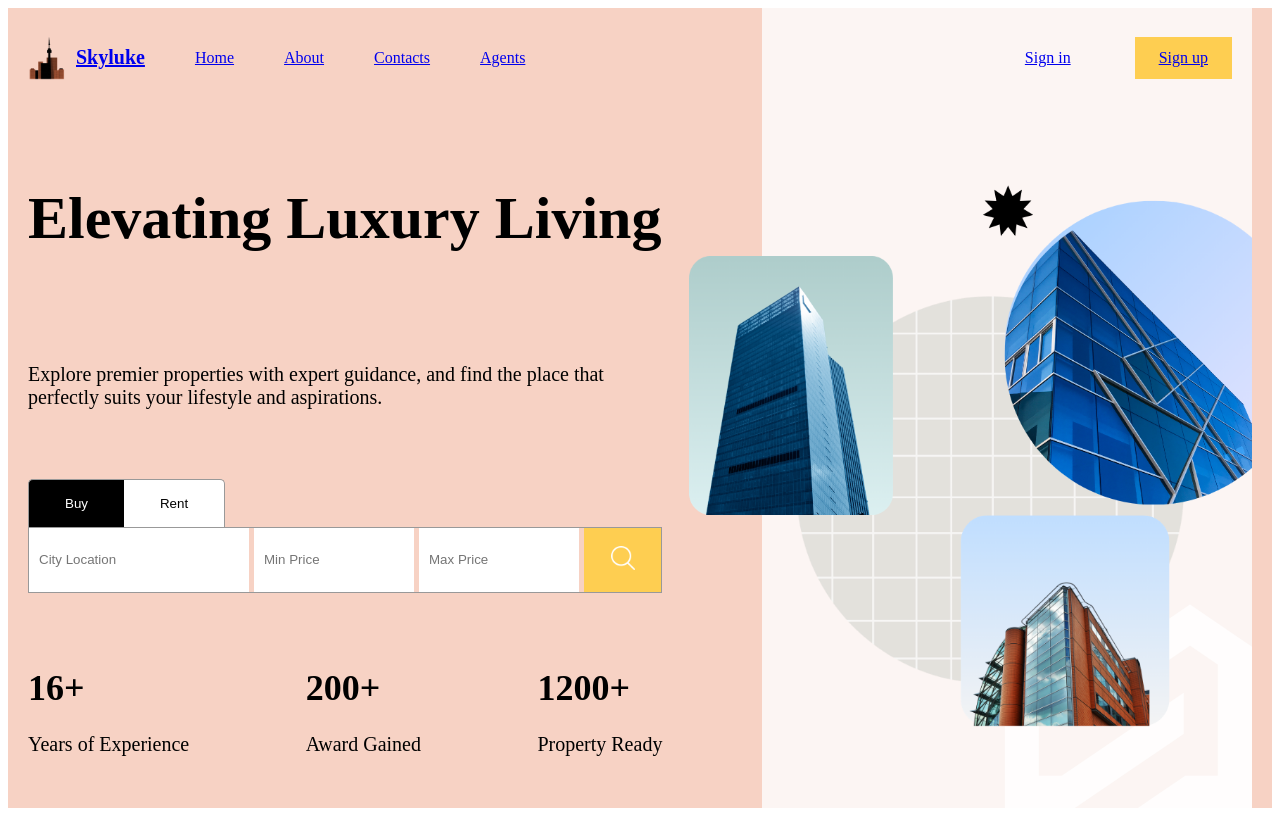
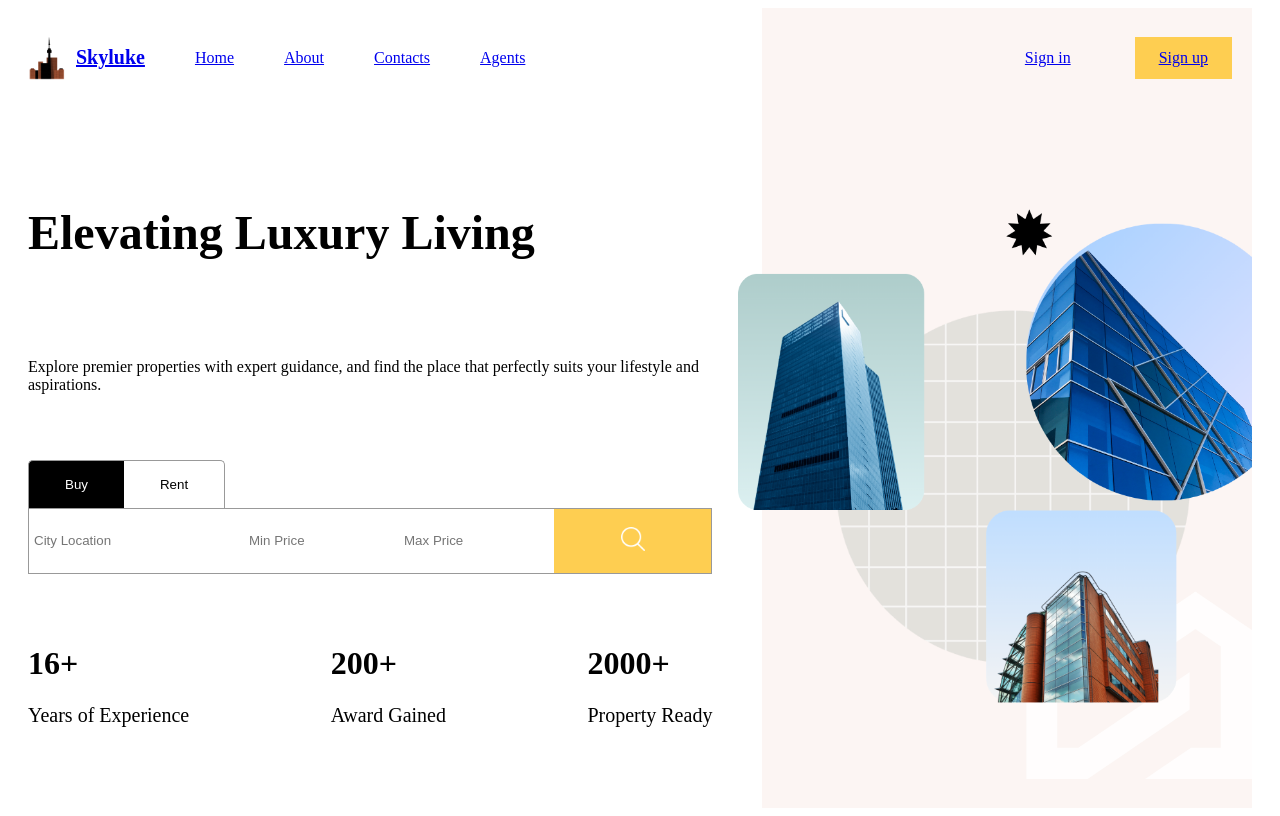
Before and after one commit to jayeshkumargoyal/Skyluke-Real-Estate, a React (Vite) app: page / in a window 1280 px wide. Shown: the top 816 px of the page. Built offline with nearby package versions, Linux system fonts and the light colour scheme; the HTML template or start-up script is replaced by a standard one.

Commit message:
Using React-Router-Dom

```diff
--- a/package.json
+++ b/package.json
@@ -12,6 +12,7 @@
     "dependencies": {
         "react": "^18.3.1",
         "react-dom": "^18.3.1",
+        "react-router-dom": "^6.28.0",
         "sass": "^1.80.3"
     },
     "devDependencies": {
--- a/src/App.jsx
+++ b/src/App.jsx
@@ -1,18 +1,32 @@
-import Navbar from "./components/navbar/Navbar"
-import "./layout.scss"
 import HomePage from "./routes/homePage/homePage"
+import {
+  createBrowserRouter,
+  RouterProvider,
+} from "react-router-dom";
+import Layout from "./routes/layout/layout";
+import ListPage from "./routes/listPage/listPage";
 
 
 function App() {
+  const router = createBrowserRouter([
+    {
+      path: "/",
+      element:<Layout/>,
+      children:[
+        {
+          path:"/",
+          element:<HomePage/>
+        },
+        {
+          path:"/list",
+          element:<ListPage/>
+        }
+      ]
+    }
+  ]);
+
   return (
-    <div className="layout">
-      <div className="navbar">
-        <Navbar/>
-      </div>
-      <div className="content">
-        <HomePage/>
-      </div>
-    </div>
+    <RouterProvider router={router}/>
   );
 }
 
--- a/src/components/searchBar/searchBar.scss
+++ b/src/components/searchBar/searchBar.scss
@@ -1,8 +1,8 @@
 @import "../../responsive.scss";
 
-.searchBar{
-    .type{
-        button{
+.searchBar {
+  .type {
+    button {
       padding: 16px 36px;
       border: 1px solid #999;
       border-bottom: none;
@@ -10,51 +10,77 @@
       background-color: white;
       text-transform: capitalize;
 
-            &.active{
+      &.active {
         background-color: black;
         color: white;
       }
 
-            &:first-child{
+      &:first-child {
         border-top-left-radius: 5px;
         border-right: none;
       }
-
-            &:last-child{
+      &:last-child {
         border-top-right-radius: 5px;
         border-left: none;
       }
     }
   }
 
-    form{
+  form {
     border: 1px solid #999;
     display: flex;
     justify-content: space-between;
     height: 64px;
     gap: 5px;
 
-        input{
+    @include sm {
+      flex-direction: column;
+      border: none;
+    }
+
+    input {
       border: none;
       padding: 0px 10px;
       width: 200px;
 
-            @include lg{
-                padding: 0px 10px;
+      @include lg {
+        padding: 0px 5px;
 
-                &:nth-child(2),&:nth-child(3){
+        &:nth-child(2),
+        &:nth-child(3) {
           width: 140px;
         }
       }
+      @include md {
+        width: 200px;
+        &:nth-child(2),
+        &:nth-child(3) {
+          width: 200px;
+        }
       }
 
-        button{
+      @include sm{
+        width: auto;
+        &:nth-child(2),
+        &:nth-child(3) {
+          width: auto;
+        }
+        padding: 20px;
+        border: 1px solid #999;
+      }
+    }
+
+    button {
       border: none;
       cursor: pointer;
       background-color: #fece51;
       flex: 1;
 
-            img{
+      @include sm{
+        padding: 10px;
+      }
+
+      img {
         width: 24px;
         height: 24px;
       }
--- a/src/routes/homePage/homePage.jsx
+++ b/src/routes/homePage/homePage.jsx
@@ -23,7 +23,7 @@
                             <h2>Award Gained</h2>
                         </div>
                         <div className="box">
-                            <h1>1200+</h1>
+                            <h1>2000+</h1>
                             <h2>Property Ready</h2>
                         </div>
                     </div>
@@ -33,7 +33,7 @@
                 <img src="/bg.png" alt="" />
             </div>
         </div>
-    )
+    );
 }
 
 export default HomePage
--- a/src/routes/homePage/homePage.scss
+++ b/src/routes/homePage/homePage.scss
@@ -1,10 +1,13 @@
-.homePage{
+@import "../../responsive.scss";
+
+.homePage {
   display: flex;
   height: 100%;
 
-    .textContainer{
+  .textContainer {
     flex: 3;
-        .wrapper{
+
+    .wrapper {
       padding-right: 100px;
       display: flex;
       flex-direction: column;
@@ -12,41 +15,69 @@
       gap: 50px;
       height: 100%;
 
-            .title {
-                font-size: 60px;
+      @include lg{
+        padding-right: 50px;
       }
 
-            p{
-                font-size: 20px;
+      @include md{
+        padding: 0;
       }
 
-            .boxes{
+      @include sm{
+        justify-content: flex-start;
+      }
+
+      .title {
+        font-size: 64px;
+
+        @include lg {
+          font-size: 48px;
+        }
+      }
+
+      .boxes {
         display: flex;
         justify-content: space-between;
 
-                h1{
-                    font-size: 36px;
+        @include sm {
+          display: none;
         }
 
-                h2{
+        h1 {
+          font-size: 36px;
+
+          @include lg {
+            font-size: 32px;
+          }
+        }
+
+        h2 {
           font-size: 20px;
-                    font-weight: 400;
+          font-weight: 300;
         }
       }
     }
   }
 
-    .imgContainer{
+  .imgContainer {
     flex: 2;
     background-color: #fcf5f3;
     position: relative;
     display: flex;
     align-items: center;
 
-        img{
+    @include md {
+      display: none;
+    }
+
+    img {
       width: 115%;
       position: absolute;
       right: 0;
+
+      @include lg {
+        width: 105%;
       }
     }
   }
+}
--- /dev/null
+++ b/src/routes/layout/layout.jsx
@@ -0,0 +1,18 @@
+import "./layout.scss";
+import Navbar from "../../components/navbar/Navbar"
+import { Outlet } from "react-router-dom";
+
+function Layout() {
+  return (
+    <div className="layout">
+      <div className="navbar">
+        <Navbar />
+      </div>
+      <div className="content">
+        <Outlet/>
+      </div>
+    </div>
+  );
+}
+
+export default Layout;
--- a/src/layout.scss
+++ b/src/routes/layout/layout.scss
@@ -1,4 +1,4 @@
-@import "./responsive.scss";
+@import "../../responsive.scss";
 
 .layout {
     height: 100vh; // For complete 100% of the page
@@ -11,17 +11,17 @@
     flex-direction: column;
 
     @include lg {
-        background-color: rgb(247, 210, 196);
+        // background-color: rgb(247, 210, 196);
         max-width: 1280px;
     }
 
     @include md {
-        background-color: rgb(186, 203, 234);
+        // background-color: rgb(186, 203, 234);
         max-width: 768px;
     }
 
     @include sm {
-        background-color: rgb(239, 200, 200);
+        // background-color: rgb(239, 200, 200);
         max-width: 640px;
     }
 
--- /dev/null
+++ b/src/routes/listPage/listPage.jsx
@@ -0,0 +1,9 @@
+import './listPage.scss'
+
+function ListPage(){
+    return (
+        <div className="listPage">ListPage</div>
+    )
+}
+
+export default ListPage
--- /dev/null
+++ b/src/routes/listPage/listPage.scss
@@ -0,0 +1,13 @@
+.listPage{
+    display: flex;
+    height: 100%;
+
+    .listContainer{
+        flex: 3;
+    }
+
+    .ampContainer{
+        flex: 2;
+        background-color: #fcf5f3;
+    }
+}
```
Also changed, not shown: 1 other file (tests, documents, lock files or other folders). Lines whose indentation alone changed are shown as unchanged.
